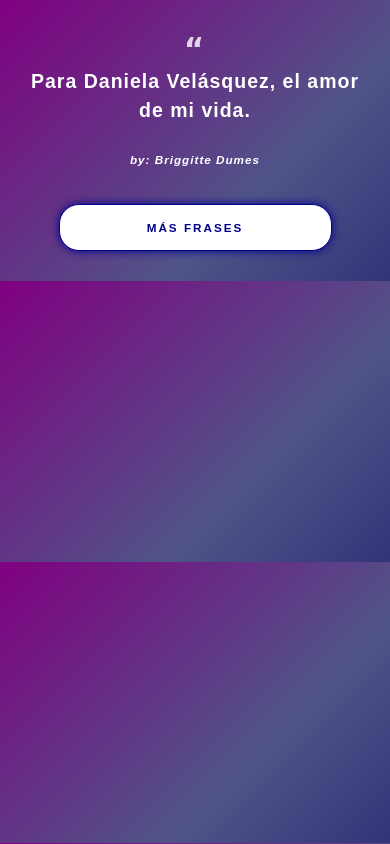
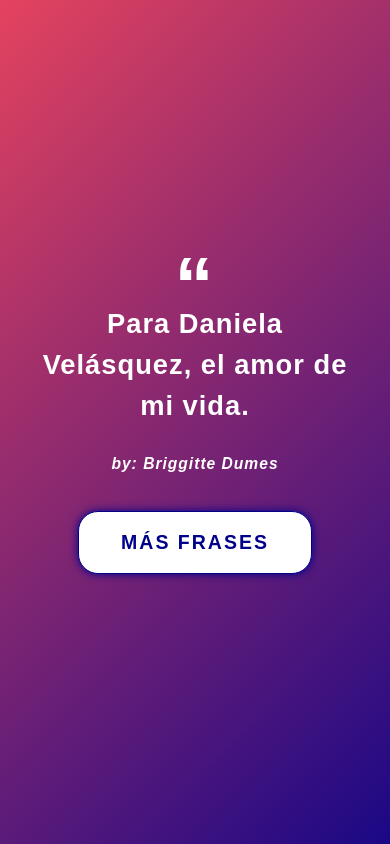
Before and after one commit to Briggitt3/Romanticamente0620, a plain HTML site: page index.html in a window 390 px wide. Drawn offline with Linux system fonts and the light colour scheme.

Commit message:
Update styles.css

```diff
--- a/styles.css
+++ b/styles.css
@@ -1,12 +1,16 @@
 /* desktop styles */
 
 body {
+	display: flex;
+	align-items: center;
+	justify-content: center;
+	height: 100vh;
 	width: 100%;
 	min-height: 100%;
 	margin: 0;
 	padding: 0;
 	font-family: 'Droid Sans', sans-serif;
-	background: linear-gradient(135deg, Purple, #505488, #161569, #5A4894, #A959A1, Pink);
+	background: linear-gradient(135deg, rgb(228, 67, 94), darkblue, Purple);
 	background-size: 500%;
   }
 
@@ -15,9 +19,9 @@ body {
 	color: #FFF;
 	text-align: center;
 	letter-spacing: 2px;
-	font-family: 'Fredoka One', cursive;
-	opacity: 0.8; /* Ajuste opcional de la opacidad */
-	margin-bottom: 0;
+	font-family: 'Arial', cursive;
+	margin-bottom: -7vw;
+	margin-top: auto;
   }
 
   h3 {
@@ -39,6 +43,8 @@ body {
 	text-align: center;
 	font-style: italic;
 	padding-bottom: 20px;
+	margin-top: 4vw;
+	margin-bottom: 4vw;
   }
 
   button {
@@ -65,6 +71,9 @@ body {
   }
 
   #contenido {
+	text-align: center;
+	max-width: 600px;
+	width: 90%;
 	padding-top: 20px; /* Ajuste del espaciado superior para dispositivos móviles */
 	padding-bottom: 50px;
   }
@@ -78,26 +87,23 @@ body {
 
   @media screen and (max-width: 800px) {
 	h1 {
-	  font-size: 8vw;
+	  font-size: 20vw;
 	}
 
 	h3 {
-	  font-size: 5vw;
+	  font-size: 7vw;
 	  width: 90%;
 	}
 
 	h4 {
-	  font-size: 3vw;
+	  font-size: 4vw;
 	}
 
 	button {
-	  width: 70vw;
-	  height: 12vw;
-	  font-size: 3vw;
+	  width: 60vw;
+	  height: 16vw;
+	  font-size: 5vw;
 	}
 
-	#contenido {
-	  padding-top: 10px;
-	  padding-bottom: 30px;
-	}
+
   }
```
